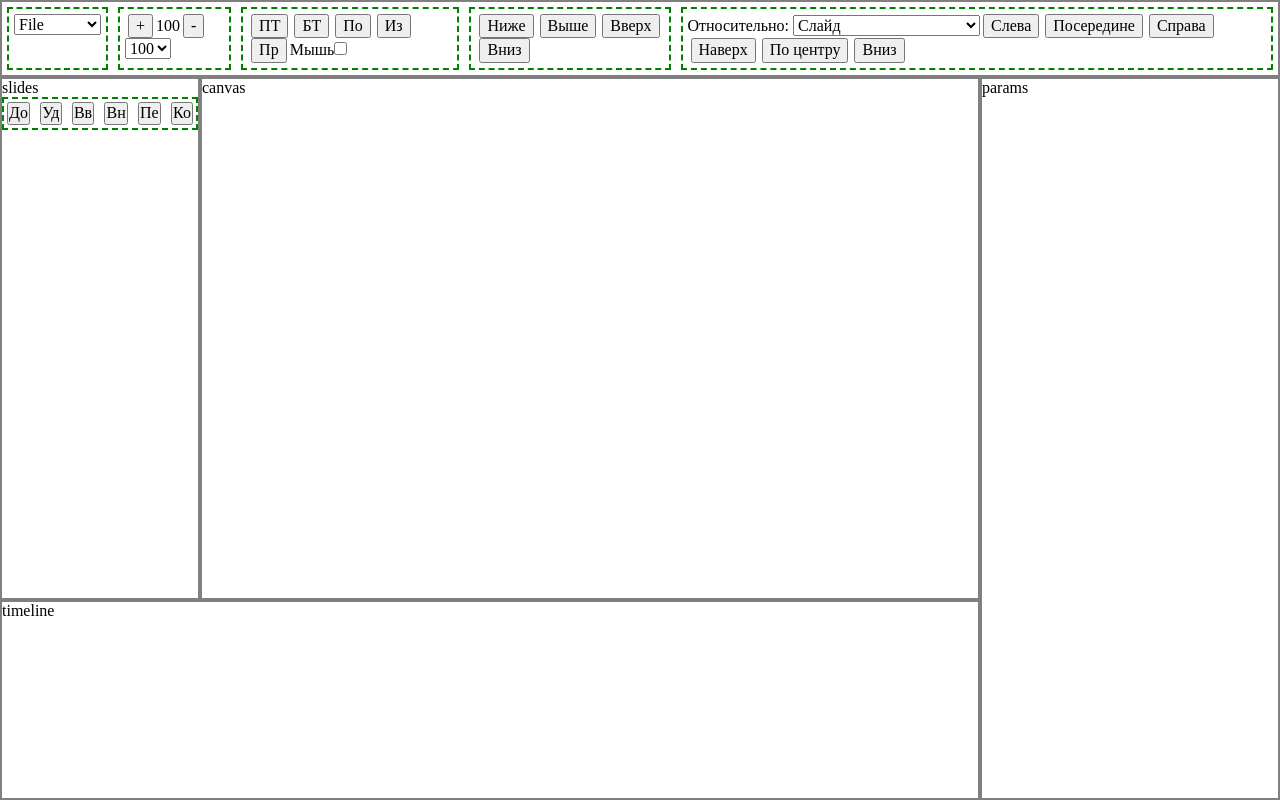
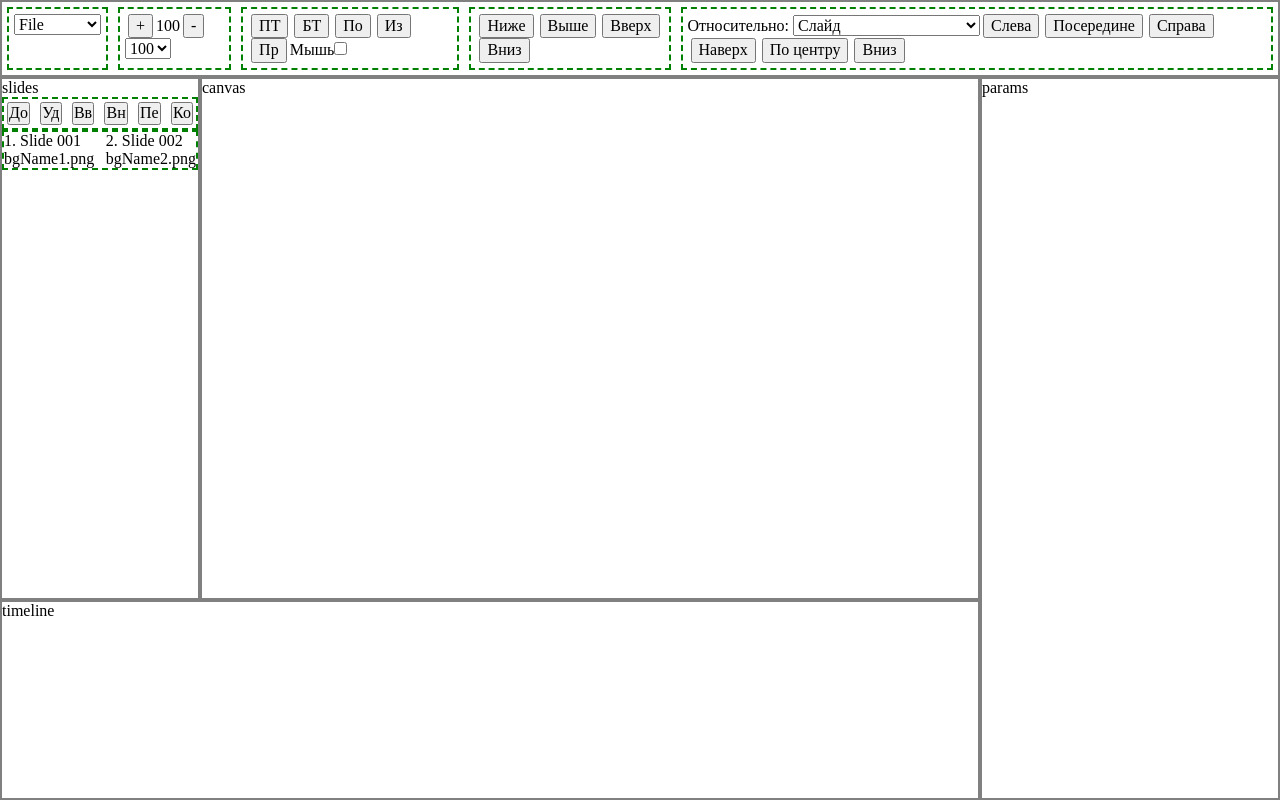
Before and after one commit to kvazimode/capticlone-desktop, a React app: page / in a window 1280 px wide. Built offline with nearby package versions, Linux system fonts and the light colour scheme.

Commit message:
slide list

```diff
--- a/src/app/panels/slide-list/slide-list.jsx
+++ b/src/app/panels/slide-list/slide-list.jsx
@@ -1,11 +1,24 @@
 import React from 'react'
 import Controls from './controls.jsx'
+import Slides from './slides.jsx'
+
+const slides = [
+  {
+    name: `Slide 001`,
+    bg: `bgName1.png`
+  },
+  {
+    name: `Slide 002`,
+    bg: `bgName2.png`
+  }
+]
 
 export default () => {
   return <React.Fragment>
     <div className="panel panel-slidelist">
       slides
       <Controls />
+      <Slides slides={slides} />
     </div>
   </React.Fragment>
 }
--- /dev/null
+++ b/src/app/panels/slide-list/slide.jsx
@@ -0,0 +1,11 @@
+import React from 'react'
+
+export default (props) => {
+    return (
+        <div className="slide">
+            <span className="slide-name">{props.count + 1}. {props.slide.name}</span>
+            <br/>
+            <span className="slide-bg">{props.slide.bg}</span>
+        </div>
+    )
+}
--- /dev/null
+++ b/src/app/panels/slide-list/slides.jsx
@@ -0,0 +1,13 @@
+import React from 'react'
+import Slide from './slide.jsx'
+
+export default (props) => {
+
+    return (
+        <div className="block slides-block slides-block--list">
+            {props.slides.map((slide, count) =>
+                <Slide key={slide.name.toString()} slide={slide} count={count}/>
+            )}
+        </div>
+    )
+}
```
